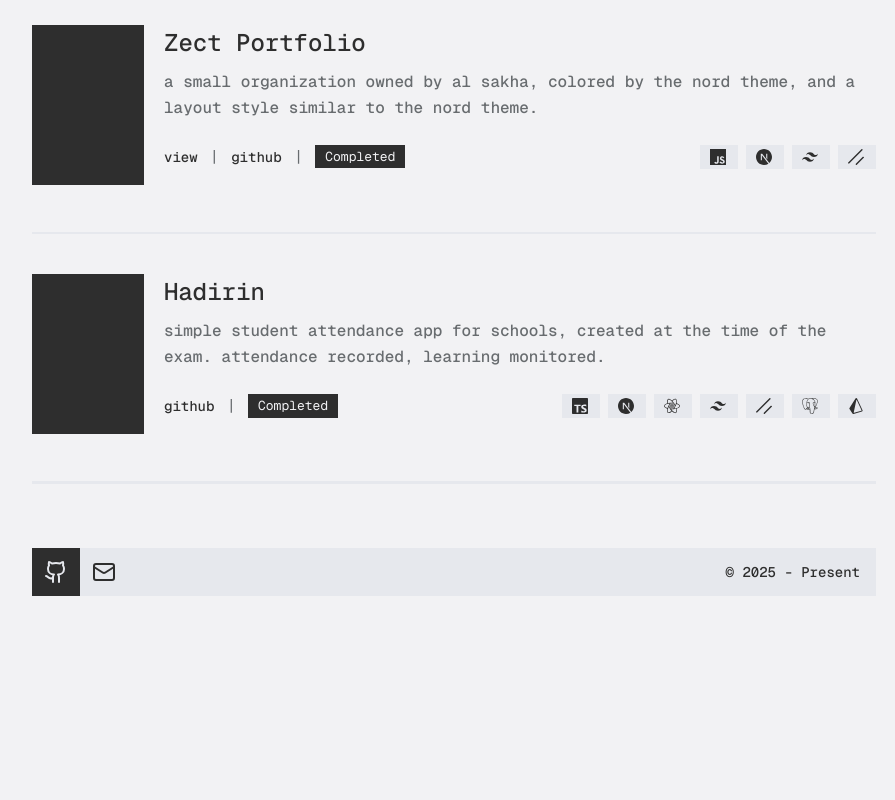
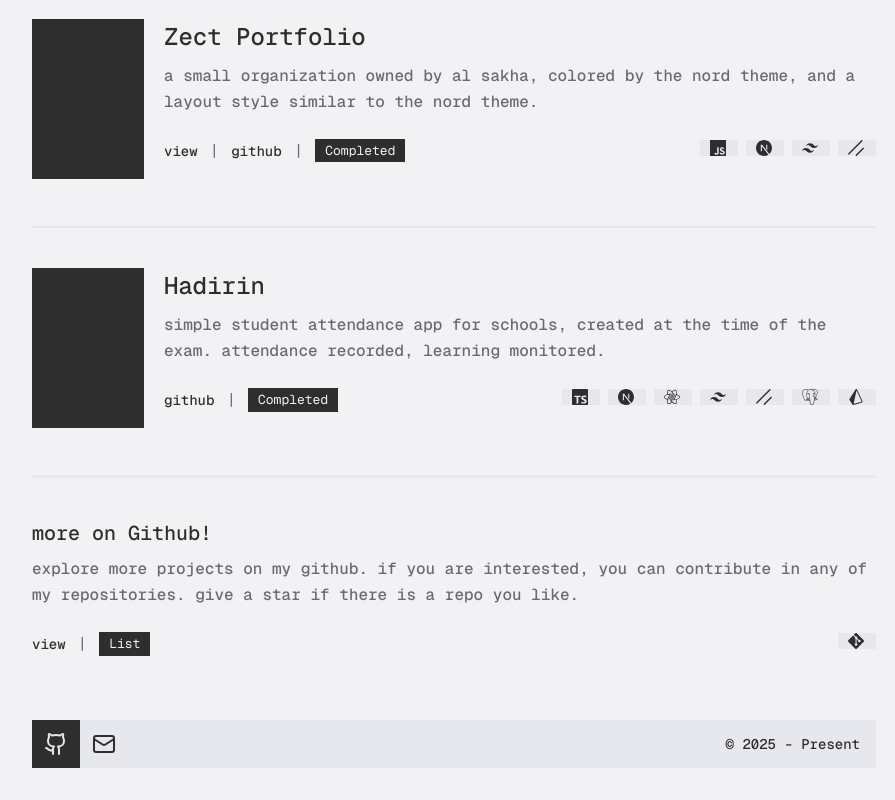
Before and after one commit to IRTIDEATH/Al-Sakha, a Next.js app: page /projects in a window 1280 px wide. Shown: the part 1600-2400 px from the top of the page, without its empty margins (186-1081 px from the left). Before the commit the page ends 2228 px from the top, so only its background shows below. Built offline with nearby package versions, Linux system fonts and the light colour scheme.

Commit message:
Create more on github section in project page

```diff
--- a/app/projects/page.tsx
+++ b/app/projects/page.tsx
@@ -1,4 +1,5 @@
 import CardProjectSecton from "@/components/section/projects/card-project-section";
+import MoreOnGtihubSection from "@/components/section/projects/more-on-github-section";
 import TitleSection from "@/components/section/projects/title-section";
 import Divider from "@/components/ui/divider";
 
@@ -8,6 +9,7 @@ const Page = () => {
       <TitleSection />
       <Divider />
       <CardProjectSecton />
+      <MoreOnGtihubSection />
     </main>
   );
 };
--- a/components/section/projects/card-project-section.tsx
+++ b/components/section/projects/card-project-section.tsx
@@ -91,7 +91,7 @@ const CardProjectSecton = () => {
               <p className="mb-6 text-zeta text-[16px] font-medium">
                 {item.description}
               </p>
-              <div className="w-full flex flex-col-reverse md:flex-row gap-4 md:gap-0 items-start justify-between">
+              <div className="w-full flex flex-col-reverse md:flex-row gap-4 md:gap-0 items-start md:items-center justify-between">
                 <div className="flex items-center gap-3">
                   {item.view ? (
                     <>
--- /dev/null
+++ b/components/section/projects/more-on-github-section.tsx
@@ -0,0 +1,60 @@
+import { Badge } from "@/components/ui/skill-badge";
+import {
+  Tooltip,
+  TooltipContent,
+  TooltipProvider,
+  TooltipTrigger,
+} from "@/components/ui/tooltip";
+import Link from "next/link";
+import React from "react";
+import { Icon } from "@iconify/react";
+
+const MoreOnGtihubSection = () => {
+  return (
+    <section className="w-full flex flex-col justify-between">
+      <h1 className="mb-2 text-[20px] font-medium">more on Github!</h1>
+      <p className="text-zeta text-[16px] font-medium">
+        explore more projects on my github. if you are interested, you can
+        contribute in any of my repositories. give a star if there is a repo you
+        like.
+      </p>
+      <div className="w-full pt-6 flex flex-col-reverse md:flex-row gap-4 md:gap-0 items-start md:items-center justify-between">
+        <div className="flex items-center gap-3">
+          <Link
+            rel="noopener noreferrer"
+            target="_blank"
+            href="https://github.com/IRTIDEATH?tab=repositories"
+            className="text-sm font-medium text-foreground hover:underline decoration-2"
+          >
+            view
+          </Link>
+          <span className="text-zeta">|</span>
+          <span className="bg-foreground px-2.5 py-0.5 text-[13px] text-background">
+            List
+          </span>
+        </div>
+        <div className="flex flex-wrap items-center gap-2">
+          <TooltipProvider delayDuration={100}>
+            <Tooltip>
+              <TooltipTrigger asChild>
+                <span role="img">
+                  <Badge>
+                    <Icon
+                      className="-ms-0.5 text-[16px]"
+                      icon="simple-icons:git"
+                    />
+                  </Badge>
+                </span>
+              </TooltipTrigger>
+              <TooltipContent>
+                <p>Git</p>
+              </TooltipContent>
+            </Tooltip>
+          </TooltipProvider>
+        </div>
+      </div>
+    </section>
+  );
+};
+
+export default MoreOnGtihubSection;
--- a/components/ui/skill-badge.tsx
+++ b/components/ui/skill-badge.tsx
@@ -11,7 +11,7 @@ const badgeVariants = cva(
     variants: {
       variant: {
         default:
-          "bg-suram text-foreground text-[10px] sm:text-[12px] px-3 py-1",
+          "bg-suram text-foreground text-[10px] sm:text-[12px] px-3 h-full",
         secondary:
           "bg-suram text-foreground text-[12px] px-3 py-1 sm:px-4 sm:py-1.5",
       },
```
